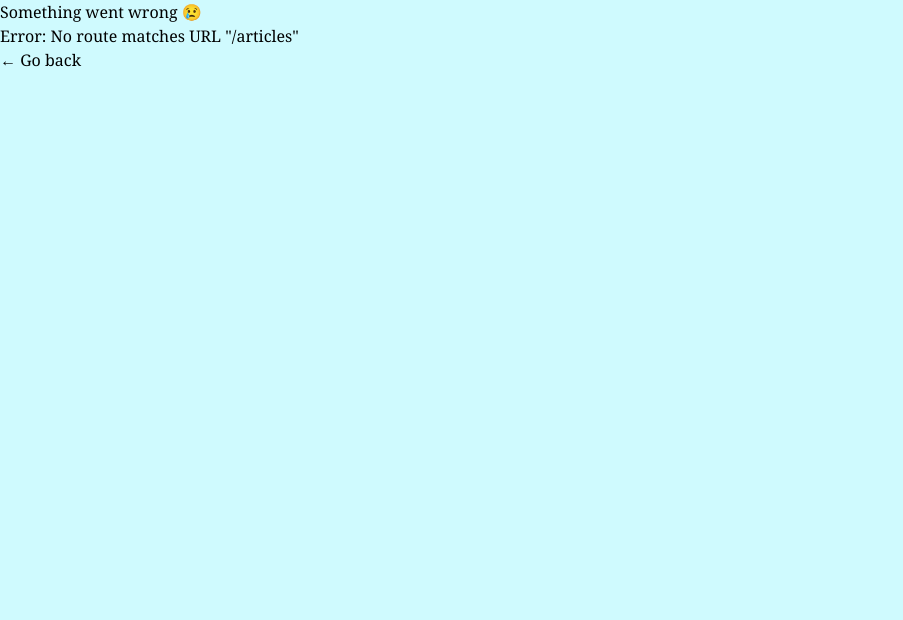
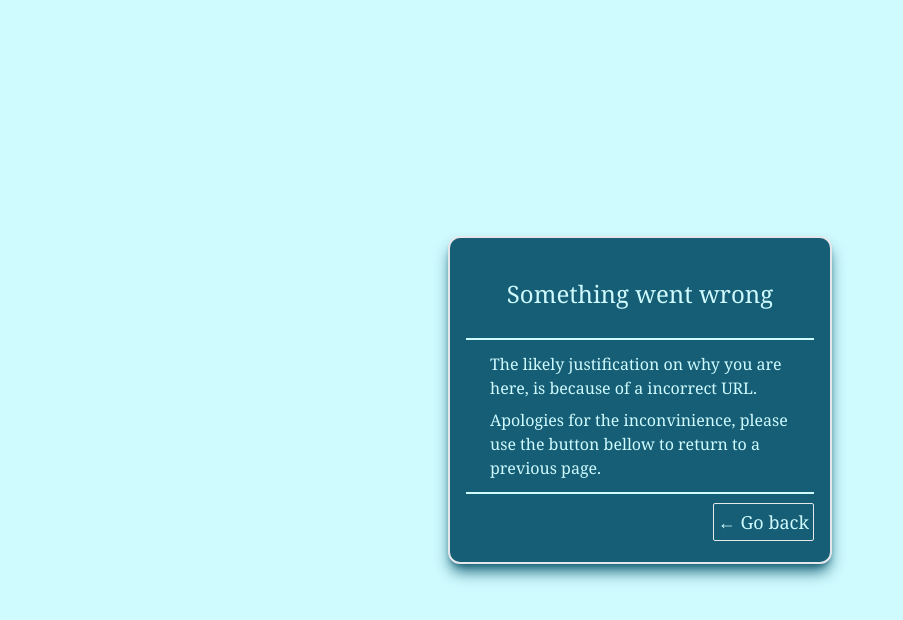
Before and after one commit to jsperafico/me.curriculum, a React (Vite) app: page /articles in a window 1280 px wide. Shown: the top 620 px of the page, without its empty margins (0-903 px from the left). Built offline with nearby package versions, Linux system fonts and the light colour scheme; what @xpd/tailwind-3dtransforms would draw is missing.

Commit message:
error page styled.

```diff
--- a/src/pages/error.tsx
+++ b/src/pages/error.tsx
@@ -1,3 +1,5 @@
+import { Card, CardContent, CardFooter, CardHeader } from '@/components/ui/card';
+import { Separator } from '@/components/ui/separator';
 import {
   useNavigate,
   isRouteErrorResponse,
@@ -13,10 +15,19 @@ export const ErrorPage = () => {
   }
 
   return (
-    <div>
-      <h1>Something went wrong 😢</h1>
-      <p>{error.data}</p>
-      <button onClick={() => navigate(-1)}>&larr; Go back</button>
-    </div>
+    <Card className='max-w-96 max-h-fit p-4 fixed m-auto inset-0 bg-cyan-800 text-cyan-100 shadow-cyan-800 rounded-xl'>
+      <CardHeader>
+        <h1 className='text-2xl text-center'>Something went wrong</h1>
+      </CardHeader>
+      <Separator className="my-1 border-y border-cyan-800 md:border-cyan-100 md:group-hover:border-cyan-800" orientation="horizontal"></Separator>
+      <CardContent className='text-base grid grid-flow-row gap-2 py-2'>
+        <p>The likely justification on why you are here, is because of a incorrect URL.</p>
+        <p>Apologies for the inconvinience, please use the button bellow to return to a previous page.</p>
+      </CardContent>
+      <Separator className="my-1 border-y border-cyan-800 md:border-cyan-100 md:group-hover:border-cyan-800" orientation="horizontal"></Separator>
+      <CardFooter className='justify-end text-lg align-middle min-h-12 p-0'>
+        <button onClick={() => navigate(-1)} className='p-1 rounded-sm border transition-colors duration-[0.5s] hover:bg-cyan-100 hover:text-cyan-800 '>&larr; Go back</button>
+      </CardFooter>
+    </Card>
   );
-};
+}
```
